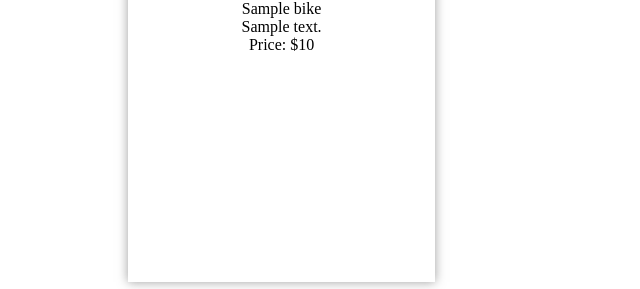
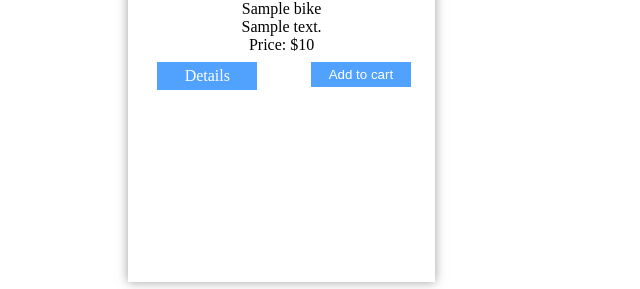
Before and after one commit to mariusailisoaie/bike-shop-mvc, a Node server app: template views/shop/bikes-list.ejs in a window 1280 px wide. Shown: the part 188-477 px from the top of the page, without its empty margins (0-640 px from the left). Run offline with Node 20, Linux system fonts and the light colour scheme; the template is opened without the code that fills it: most values are stand-ins (such as "Sample title", 1, 10 or a date in 2020).

Commit message:
Add details and add to cart buttons for each product

```diff
--- a/views/shop/bikes-list.ejs
+++ b/views/shop/bikes-list.ejs
@@ -16,6 +16,13 @@
             <li><%= bike.bikeDescription %></li>
             <li>Price: $<%= bike.bikePrice %></li>
           </ul>
+
+          <div>
+            <a href="/bikes/<%= bike.bikeId %>" class="btn">Details</a>
+            <form action="/add-to-cart" method="post">
+              <button type="submit" class="btn">Add to cart</button>
+            </form>
+          </div>
         </div>
         <% }); %>
     <% } else { %>
```
